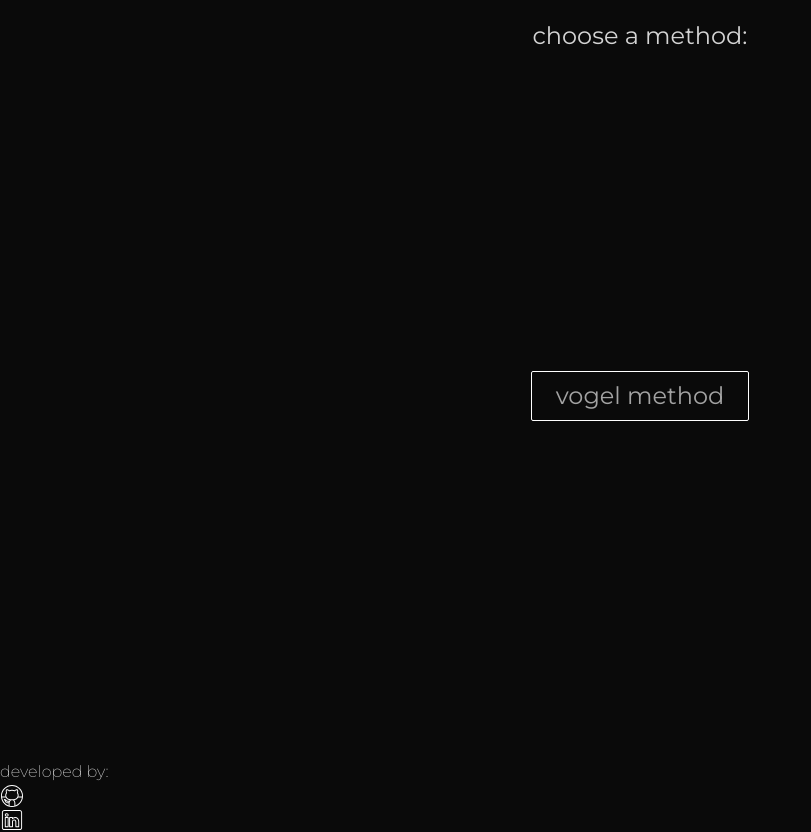
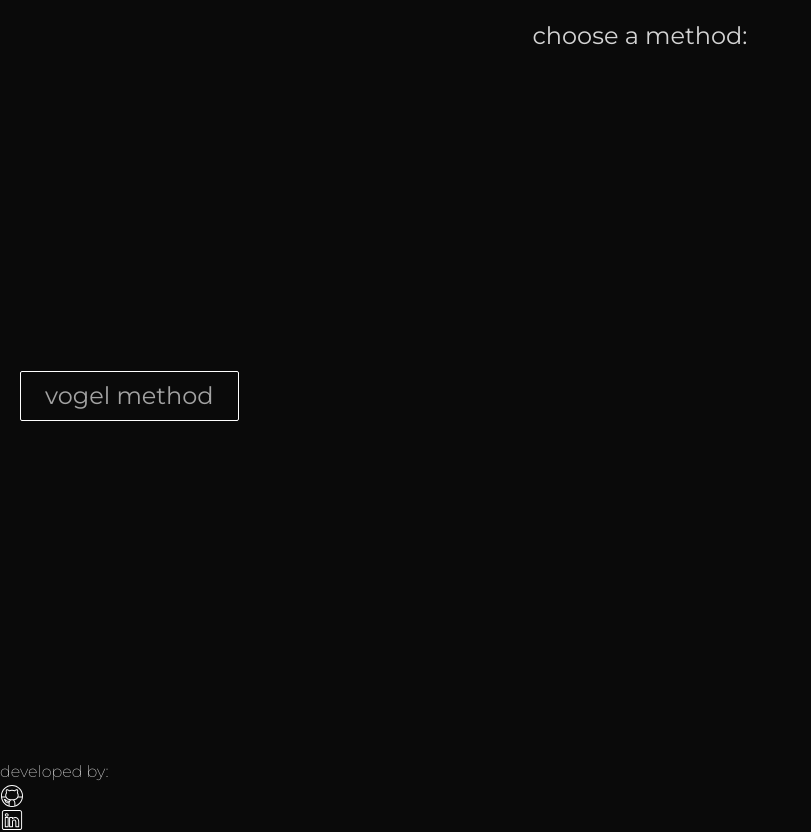
Before and after one commit to henriqueluhm/or-methods, a Next.js app: page / in a window 1280 px wide. Shown: the whole page, without its empty margins (0-811 px from the left). Built offline with nearby package versions, Linux system fonts and the light colour scheme.

Commit message:
feat: added first pages

```diff
--- a/src/app/layout.tsx
+++ b/src/app/layout.tsx
@@ -1,37 +1,42 @@
-import Footer from '@/components/Footer/Footer'
-import './globals.css'
-import type { Metadata } from 'next'
-import { Montserrat } from 'next/font/google'
-import { twMerge } from 'tailwind-merge'
+import Footer from '@/components/Footer/Footer';
+import './globals.css';
+import type { Metadata } from 'next';
+import { Montserrat } from 'next/font/google';
+import { twMerge } from 'tailwind-merge';
 
 const montserrat = Montserrat({
 	subsets: ['latin'],
-  weight: ['200','400', '600'],
+	weight: ['200', '400', '600'],
 	style: ['normal'],
-  variable: '--font-montserrat',
-})
+	variable: '--font-montserrat'
+});
 
 export const metadata: Metadata = {
 	title: 'OR Methods',
-  description: 'Generated by create next app',
-}
+	description: 'Generated by create next app'
+};
 
 export default function RootLayout({
-  children,
+	children
 }: {
-  children: React.ReactNode
+	children: React.ReactNode;
 }) {
 	return (
-    <html lang="en">
-      <body className={twMerge(montserrat.variable, 'font-sans bg-neutral-950 text-neutral-300')}>
-          <main className="w-screen p-5 lg:text-xl xl:text-2xl"
+		<html lang='en'>
+			<body
+				className={twMerge(
+					montserrat.variable,
+					'font-sans bg-neutral-950 text-neutral-300'
+				)}
+			>
+				<main
+					className='w-screen p-5 lg:text-xl xl:text-2xl'
 					style={{ height: 'calc(100vh - 40px' }}
 				>
 					{children}
-
 				</main>
 				<Footer />
 			</body>
 		</html>
-  )
+	);
 }
--- a/src/app/page.tsx
+++ b/src/app/page.tsx
@@ -1,25 +1,28 @@
-'use client'
-import { useRouter } from 'next/navigation'
-import Button from '@/components/Button/Button'
-import { ReactElement } from 'react'
-import { AvailableMethods } from '@/types'
+'use client';
+import { useRouter } from 'next/navigation';
+import Button from '@/components/Button/Button';
+import { ReactElement } from 'react';
+import { AvailableMethods } from '@/types';
+import Title from '@/components/Title/Title';
 
 export default function Home(): ReactElement {
-  const { push } = useRouter()
+	const { push } = useRouter();
 
 	function onSelectMethod(method: AvailableMethods): void {
-    push(`/${method}`)
+		push(`/${method}`);
 	}
 
 	return (
-    <div className="h-full w-full flex-col flex items-center justify-start">
-      choose a method:
+		<div className='h-full w-full flex-col flex items-center justify-start'>
+			<Title />
 
-      <div className="flex items-center justify-center w-full flex-col my-auto">
-        <Button onClick={(): void => onSelectMethod(AvailableMethods.vogel)}>
+			<div className='flex-col-center w-full my-auto'>
+				<Button
+					onClick={(): void => onSelectMethod(AvailableMethods.vogel)}
+				>
 					vogel method
 				</Button>
 			</div>
 		</div>
-  )
+	);
 }
--- a/src/app/vogel/page.tsx
+++ b/src/app/vogel/page.tsx
@@ -1,10 +1,53 @@
-'use client'
-import { ReactElement } from 'react'
+'use client';
+import Form from '@/components/Form/Form';
+import Input from '@/components/Input/Input';
+import Title from '@/components/Title/Title';
+import Button from '@/components/Button/Button';
+import type { TableSizeForm } from './types';
+import type { KeyboardEvent, ReactElement } from 'react';
+
+function onKeyDown(event: KeyboardEvent<HTMLInputElement>): void {
+	if (event.key === '.') event.preventDefault();
+}
+
+const defaultInputProperties = {
+	allowNegative: false,
+	defaultValue: '2',
+	onKeyDown: onKeyDown
+};
 
 export default function VogelPage(): ReactElement {
-  return (
-    <div className="h-full w-full flex-col flex items-center justify-start">
-      vogel method
-    </div>
-  )
+	function onSubmit(data: TableSizeForm): void {
+		console.log('data', data);
+	}
+
+	return (
+		<div className='h-full w-full flex-col flex items-center justify-start'>
+			<Title />
+			<div className='flex-col-center w-full my-auto'>
+				<Form
+					id='origins-destinations'
+					onSubmit={onSubmit}
+					className='flex flex-col gap-10'
+				>
+					<Input
+						{...defaultInputProperties}
+						name='origins'
+						placeholder='how many origins?'
+						required
+					/>
+					<Input
+						{...defaultInputProperties}
+						name='destinations'
+						placeholder='how many destinations?'
+						required
+					/>
+
+					<Button type='submit' className='text-base'>
+						generate table
+					</Button>
+				</Form>
+			</div>
+		</div>
+	);
 }
--- /dev/null
+++ b/src/app/vogel/types.ts
@@ -0,0 +1,4 @@
+export interface TableSizeForm {
+  origins: string;
+  destinations: string;
+}
--- /dev/null
+++ b/src/components/Title/Title.tsx
@@ -0,0 +1,34 @@
+import { ReactElement } from 'react';
+import { useRouter, usePathname } from 'next/navigation';
+
+export default function Title(): ReactElement {
+  const { push } = useRouter();
+  const pathname = usePathname();
+
+  function onGoHome(): void {
+    push('/');
+  }
+
+  return (
+    <div className="flex-col-center">
+      {pathname === '/'
+        ? 'choose a method:'
+        : `${pathname.split('/')[1]} method`}
+
+      {pathname !== '/' && (
+        <button
+          type="button"
+          onClick={onGoHome}
+          className="text-base font-thin group flex gap-2 mt-1"
+        >
+          <span className="opacity-0 group-hover:opacity-100 duration-200 transition-all">
+            &larr;{' '}
+          </span>
+          <p className="border-neutral-950 mr-6 border-b group-hover:text-white group-hover:border-white duration-200 transition-all">
+            choose another method
+          </p>
+        </button>
+      )}
+    </div>
+  );
+}
```
Lines whose indentation alone changed are shown as unchanged.
